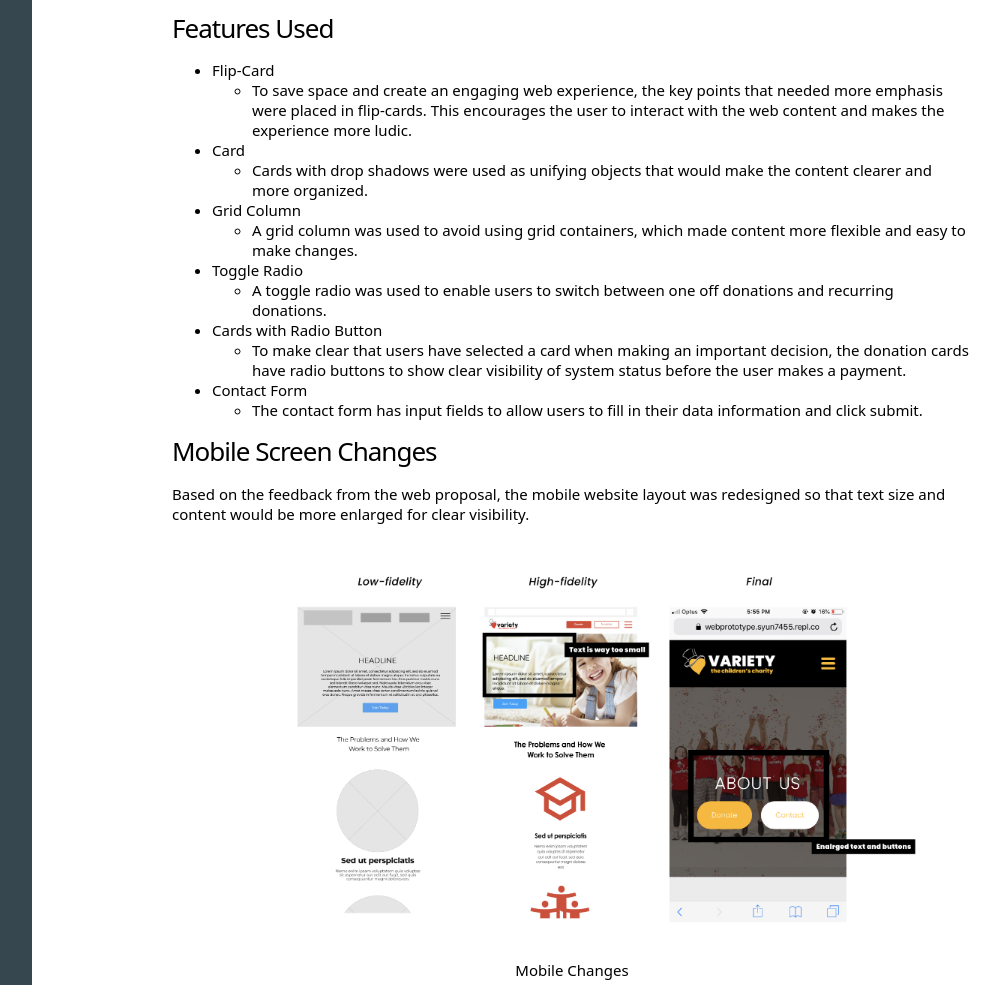
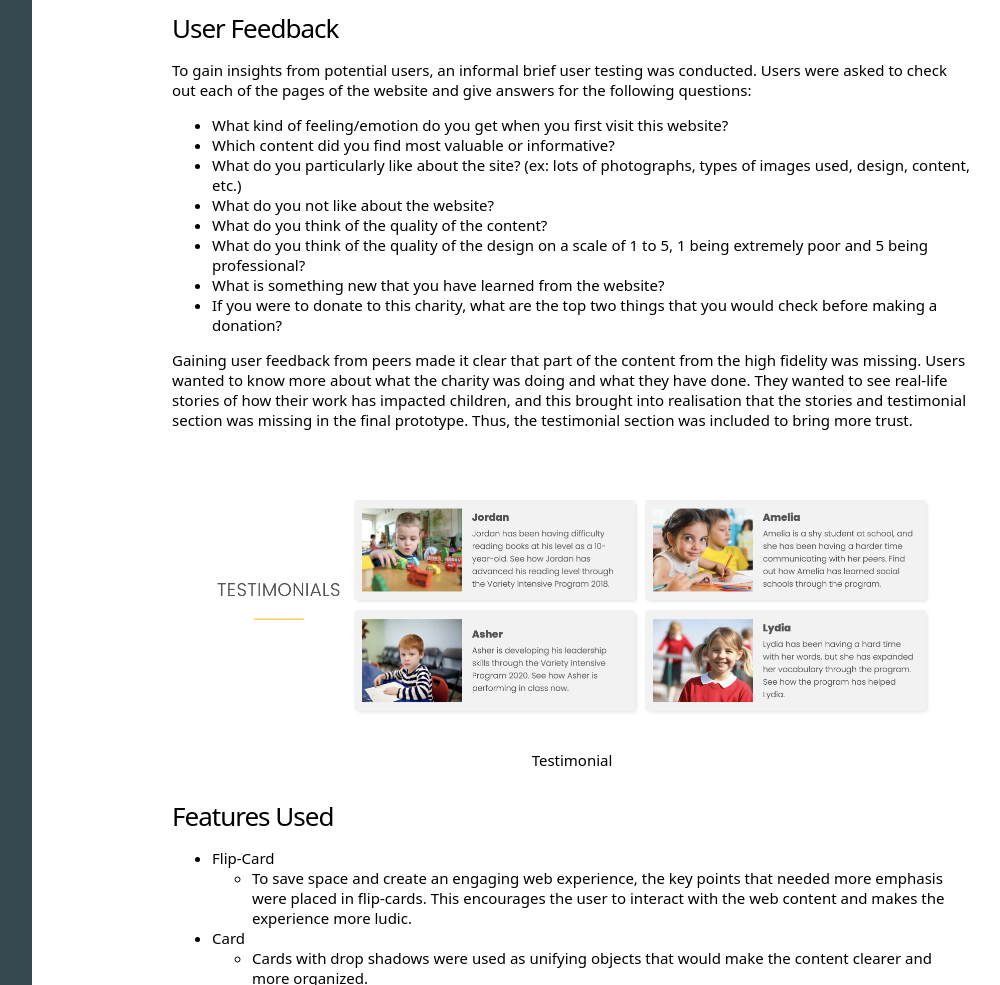
Before and after one commit to valenciayun/WebDocumentation, a plain HTML site: page index.html in a window 1280 px wide. Shown: the part 4322-5307 px from the top of the page, without its empty margins (168-1168 px from the left). Drawn offline with Linux system fonts and the light colour scheme.

Commit message:
questions used for user feedback

```diff
--- a/index.html
+++ b/index.html
@@ -64,6 +64,25 @@
       <figure>
         <img src="images/final-logo.png" alt="Logo Iteration">
         <figcaption>Final Logo After Refinement</figcaption>
+      </figure>
+      <h3>User Feedback</h3>
+        <p>
+          To gain insights from potential users, an informal brief user testing was conducted. Users were asked to check out each of the pages of the website and give answers for the following questions:
+          <ul>
+            <li>What kind of feeling/emotion do you get when you first visit this website? </li>
+            <li>Which content did you find most valuable or informative?</li>
+            <li>What do you particularly like about the site? (ex: lots of photographs, types of images used, design, content, etc.)</li>
+            <li>What do you not like about the website?</li>
+            <li>What do you think of the quality of the content?</li>
+            <li>What do you think of the quality of the design on a scale of 1 to 5, 1 being extremely poor and 5 being professional?</li>
+            <li>What is something new that you have learned from the website?</li>
+            <li>If you were to donate to this charity, what are the top two things that you would check before making a donation?</li>
+          </ul>
+        </p>
+        <p>Gaining user feedback from peers made it clear that part of the content from the high fidelity was missing. Users wanted to know more about what the charity was doing and what they have done. They wanted to see real-life stories of how their work has impacted children, and this brought into realisation that the stories and testimonial section was missing in the final prototype. Thus, the testimonial section was included to bring more trust.</p>
+        <figure>
+        <img src="images/testimonial.png" alt="Testimonial">
+        <figcaption>Testimonial</figcaption>
       </figure>
       <h3>Features Used</h3>
       <p>
```
Also changed, not shown: images/testimonial.png (added).
